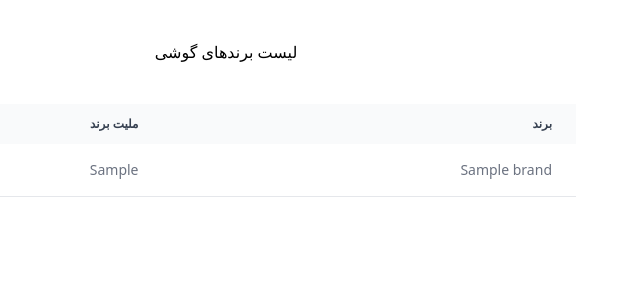
After one commit to hosein-1/Mobile-phone-warehousing, a Django app: page /mobile/brands/list in a window 1280 px wide. The commit adds this page. Shown: the top 300 px of the page, without its empty margins (414-1054 px from the left). Run offline with Django 5.2, Linux system fonts and the light colour scheme; tables that the repository leaves empty hold one stand-in row (values such as "Sample post").

Commit message:
Addbrand list view and create view with templates

```diff
--- /dev/null
+++ b/mobile/templates/mobile/brands_list.html
@@ -0,0 +1,40 @@
+{% extends 'base.html' %}
+
+{% block title %} Phone Create {% endblock %}
+
+{% block body %}
+
+
+<div class="flex justify-center mt-10">
+    <h3>لیست برندهای گوشی </h3>
+</div>
+<div class="flex justify-center mt-10 relative overflow-x-auto">
+    <table class="w-[700px] text-sm text-left rtl:text-right text-gray-500">
+        <thead class="text-xs text-gray-700 uppercase bg-gray-50 dark:text-gray-400">
+            <tr>
+
+                <th scope="col" class="px-6 py-3">
+                    برند
+                </th>
+                <th scope="col" class="px-6 py-3">
+                    ملیت برند
+                </th>
+            </tr>
+        </thead>
+        <tbody>
+            {% for brand in brands_queryset %}
+            <tr class="bg-white border-b">
+                    <td class="px-6 py-4">
+                        {{ brand.name }}
+                    </td>
+                    <td class="px-6 py-4">
+                        {{ brand.nationality }}
+                    </td>
+                </tr>
+                {% endfor %}
+        </tbody>
+    </table>
+</div>
+
+
+{% endblock %}
--- a/mobile/templates/mobile/create_mobile.html
+++ b/mobile/templates/mobile/create_mobile.html
@@ -62,13 +62,13 @@
 
                     </div>
                 </div>
-                <p class="block text-sm px-3 mt-3">اگر برندی جهت نمایش وجود ندارد از این قسمت اضافه کنید: <a href="" class="underline">اضافه کردن برند</a> </p>
+                <p class="block text-sm px-3 mt-3">اگر برندی جهت نمایش وجود ندارد از این قسمت اضافه کنید: <a href="{% url 'mobile:brand_create' %}" class="underline">اضافه کردن برند</a> </p>
                 <div class="w-full md:w-1/3 px-3 mt-6 mb-6 md:mb-0">
                     <label class="block uppercase tracking-wide text-gray-700 text-xs font-bold mb-2" for="grid-state">
                     وضعیت
                     </label>
                     <div class="relative">
-                    <select class="block w-full bg-white border border-gray-200 text-gray-700 py-3 px-4 pr-8 rounded leading-tight focus:outline-none focus:bg-white focus:border-gray-500" name="status" id="grid-state">
+                    <select class="block w-ful bg-white border border-gray-200 text-gray-700 py-3 px-4 pr-8 rounded leading-tight focus:outline-none focus:bg-white focus:border-gray-500" name="status" id="grid-state">
                         <option value="available">موجود</option>
                         <option value="unavailable">ناموجود</option>
                     </select>
--- a/mobile/urls.py
+++ b/mobile/urls.py
@@ -7,4 +7,6 @@ app_name = 'mobile'
 urlpatterns = [
     path('list/', views.MobileListView.as_view(), name='mobiles_list'),
     path('create/', views.MobileCreateView.as_view(), name='mobile_create'),
+    path('brands/list', views.BrandListView.as_view(), name='brands_list'),
+    path('brand/create/', views.BrandCreateView.as_view(), name='brand_create'),
 ]
--- a/mobile/views.py
+++ b/mobile/views.py
@@ -3,7 +3,7 @@ from django.urls import reverse_lazy
 from django.views.generic import ListView, CreateView
 
 from .models import Mobile, Brand
-from .forms import MobileForm
+from .forms import MobileCreateForm, BrandCreateForm
 
 class MobileListView(ListView):
     model = Mobile
@@ -13,10 +13,23 @@ class MobileListView(ListView):
 class MobileCreateView(CreateView):
     model = Mobile
     template_name = 'mobile/create_mobile.html'
-    form_class = MobileForm
+    form_class = MobileCreateForm
     success_url = reverse_lazy('mobile:mobiles_list')
 
     def get_context_data(self, **kwargs):
         context = super().get_context_data(**kwargs)
         context['brands'] = Brand.objects.all()
         return context
+
+
+class BrandListView(ListView):
+    model = Brand
+    template_name = 'mobile/brands_list.html'
+    context_object_name = 'brands_queryset'
+
+
+class BrandCreateView(CreateView):
+    model = Brand
+    template_name = 'mobile/create_brand.html'
+    form_class = BrandCreateForm
+    success_url = reverse_lazy('mobile:brands_list')
--- a/static/src/app.css
+++ b/static/src/app.css
@@ -683,6 +683,10 @@ video {
   margin-top: 1.5rem;
 }
 
+.mt-10 {
+  margin-top: 2.5rem;
+}
+
 .block {
   display: block;
 }
@@ -742,6 +746,26 @@ video {
   width: 100%;
 }
 
+.w-96 {
+  width: 24rem;
+}
+
+.w-\[\] {
+  width: ;
+}
+
+.w-\[250px\] {
+  width: 250px;
+}
+
+.w-\[500px\] {
+  width: 500px;
+}
+
+.w-\[700px\] {
+  width: 700px;
+}
+
 .max-w-lg {
   max-width: 32rem;
 }
@@ -790,6 +814,14 @@ video {
   margin-bottom: calc(0.75rem * var(--tw-space-y-reverse));
 }
 
+.overflow-x-auto {
+  overflow-x: auto;
+}
+
+.whitespace-nowrap {
+  white-space: nowrap;
+}
+
 .rounded {
   border-radius: 0.25rem;
 }
@@ -808,6 +840,10 @@ video {
 
 .border {
   border-width: 1px;
+}
+
+.border-b {
+  border-bottom-width: 1px;
 }
 
 .border-gray-200 {
@@ -840,6 +876,21 @@ video {
   background-color: rgb(254 249 195 / var(--tw-bg-opacity));
 }
 
+.bg-yellow-700 {
+  --tw-bg-opacity: 1;
+  background-color: rgb(161 98 7 / var(--tw-bg-opacity));
+}
+
+.bg-red-600 {
+  --tw-bg-opacity: 1;
+  background-color: rgb(220 38 38 / var(--tw-bg-opacity));
+}
+
+.bg-gray-50 {
+  --tw-bg-opacity: 1;
+  background-color: rgb(249 250 251 / var(--tw-bg-opacity));
+}
+
 .p-2 {
   padding: 0.5rem;
 }
@@ -863,8 +914,22 @@ video {
   padding-bottom: 0.75rem;
 }
 
+.px-6 {
+  padding-left: 1.5rem;
+  padding-right: 1.5rem;
+}
+
+.py-4 {
+  padding-top: 1rem;
+  padding-bottom: 1rem;
+}
+
 .pr-8 {
   padding-right: 2rem;
+}
+
+.text-left {
+  text-align: left;
 }
 
 .text-center {
@@ -895,6 +960,10 @@ video {
   font-weight: 700;
 }
 
+.font-medium {
+  font-weight: 500;
+}
+
 .uppercase {
   text-transform: uppercase;
 }
@@ -915,6 +984,16 @@ video {
 .text-yellow-800 {
   --tw-text-opacity: 1;
   color: rgb(133 77 14 / var(--tw-text-opacity));
+}
+
+.text-gray-500 {
+  --tw-text-opacity: 1;
+  color: rgb(107 114 128 / var(--tw-text-opacity));
+}
+
+.text-gray-900 {
+  --tw-text-opacity: 1;
+  color: rgb(17 24 39 / var(--tw-text-opacity));
 }
 
 .underline {
@@ -981,3 +1060,34 @@ video {
     width: 33.333333%;
   }
 }
+
+.rtl\:text-right:where([dir="rtl"], [dir="rtl"] *) {
+  text-align: right;
+}
+
+@media (prefers-color-scheme: dark) {
+  .dark\:border-gray-700 {
+    --tw-border-opacity: 1;
+    border-color: rgb(55 65 81 / var(--tw-border-opacity));
+  }
+
+  .dark\:bg-gray-700 {
+    --tw-bg-opacity: 1;
+    background-color: rgb(55 65 81 / var(--tw-bg-opacity));
+  }
+
+  .dark\:bg-gray-800 {
+    --tw-bg-opacity: 1;
+    background-color: rgb(31 41 55 / var(--tw-bg-opacity));
+  }
+
+  .dark\:text-gray-400 {
+    --tw-text-opacity: 1;
+    color: rgb(156 163 175 / var(--tw-text-opacity));
+  }
+
+  .dark\:text-white {
+    --tw-text-opacity: 1;
+    color: rgb(255 255 255 / var(--tw-text-opacity));
+  }
+}
```
Also changed, not shown: mobile/forms.py (+8 -2 lines), mobile/templates/mobile/create_brand.html (added, +40 -0 lines).
